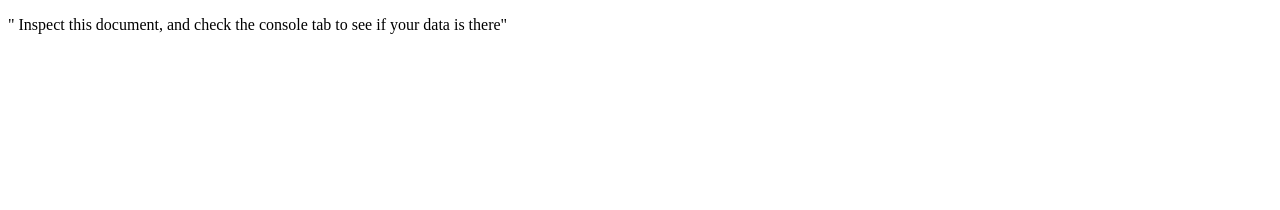
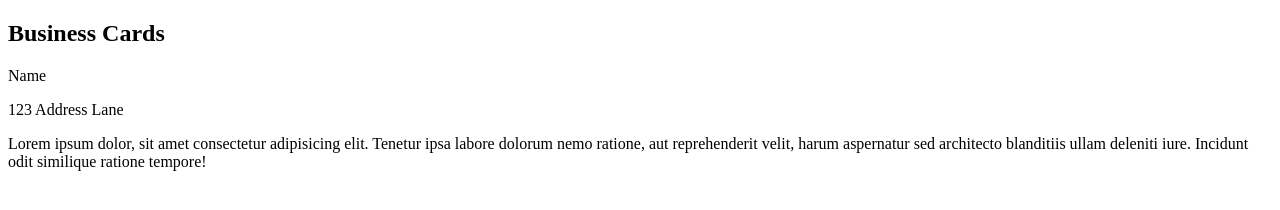
Before and after one commit to dlarenzo/fetch-api, a plain HTML site: page index.html in a window 1280 px wide. Drawn offline with Linux system fonts and the light colour scheme; no server answers.

Commit message:
html complete

```diff
--- a/index.html
+++ b/index.html
@@ -6,9 +6,19 @@
   <title>My API Test</title>
 </head>
 <body>
-  <!-- " Inspect this document, and check the console tab to see if your data is there" -->
+  <main>
+    <section class="business-cards">
+      <div class="cards-title"><h1>Business Cards</h1></div>
 
-  <p>" Inspect this document, and check the console tab to see if your data is there"</p>
+      <div class="business" id="business">
+        <p id="name">Name</p>
+        <p id="address">123 Address Lane</p>
+        <p id="imageurl"></p>
+        <p id="description">Lorem ipsum dolor, sit amet consectetur adipisicing elit. Tenetur ipsa labore dolorum nemo ratione, aut reprehenderit velit, harum aspernatur sed architecto blanditiis ullam deleniti iure. Incidunt odit similique ratione tempore!</p>
+      </div>
+
+    </section>
+  </main>
 
   <script src="main.js"></script>
 </body>
```
